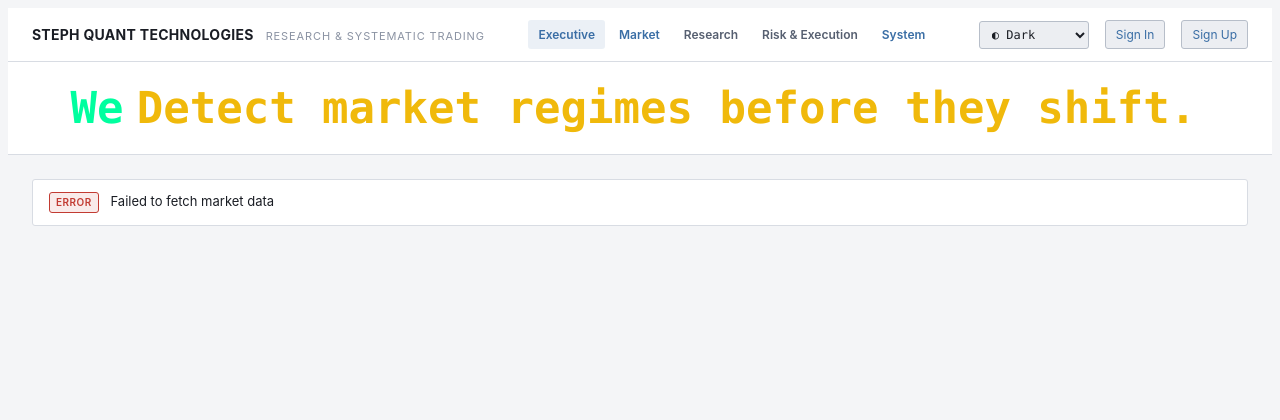
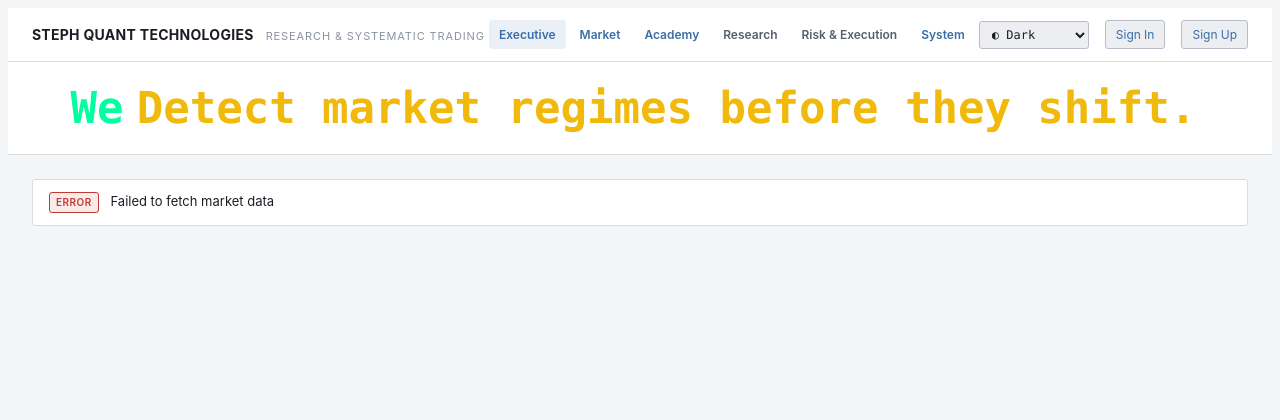
Before and after one commit to stev144/quantbot-pro, a Django app: page / in a window 1280 px wide. Shown: the top 420 px of the page. Run offline with Django 5.2, Linux system fonts and the light colour scheme; data that the repository does not hold is empty.

Commit message:
Add Academy link to topbar nav

```diff
--- a/templates/partials/_topbar.html
+++ b/templates/partials/_topbar.html
@@ -34,6 +34,12 @@
         <a class="term-nav-link {% if active == 'market_intelligence' %}active{% endif %}"
            {% if active == 'market_intelligence' %}aria-current="page"{% endif %}
            href="{% url 'market_intelligence' %}">Market</a>
+
+        {# claude code changed: new -- Academy entry, one top-level link #}
+        {# mirroring the Market link pattern above. #}
+        <a class="term-nav-link {% if active == 'academy' %}active{% endif %}"
+           {% if active == 'academy' %}aria-current="page"{% endif %}
+           href="{% url 'academy_dashboard' %}">Academy</a>
 
         <details class="term-nav-group" {% if active in "research_lab,features,strategy_research,strategy_pipeline,pairs_performance,backtesting,robustness_analysis,rejected_research,research_archive" %}open{% endif %}>
             <summary class="term-nav-link {% if active in "research_lab,features,strategy_research,strategy_pipeline,pairs_performance,backtesting,robustness_analysis,rejected_research,research_archive" %}active{% endif %}">Research</summary>
```
